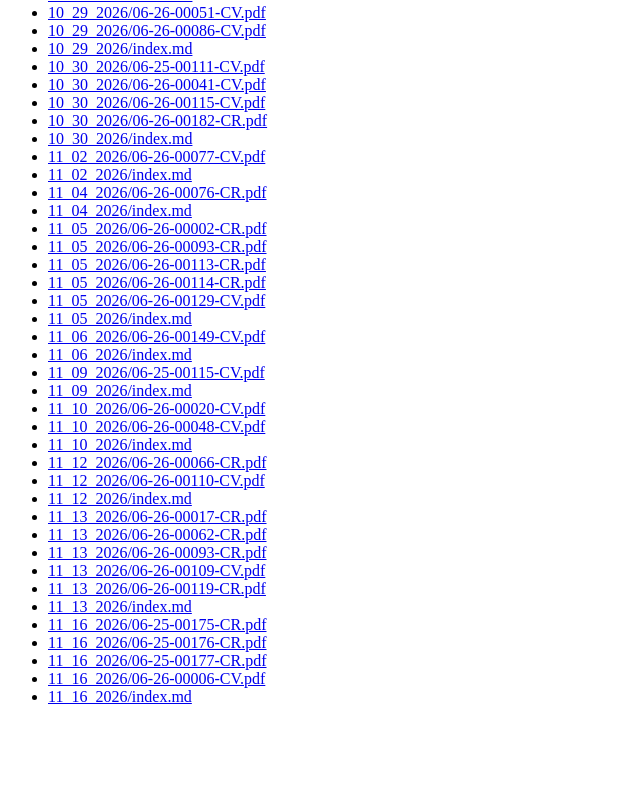
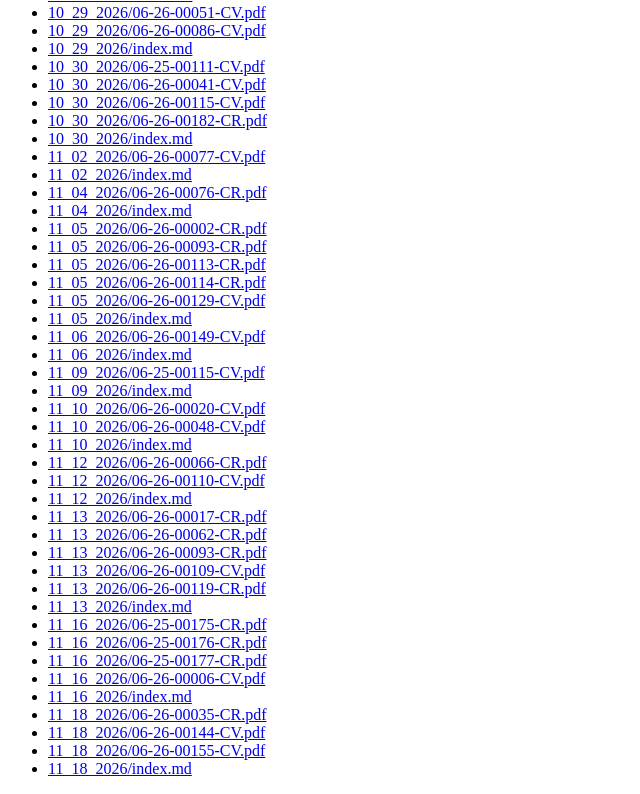
Before and after one commit to robertvw64/sixth-court-opinions, a plain HTML site: page index.html in a window 1280 px wide. Shown: the part 602-1396 px from the top of the page, without its empty margins (0-640 px from the left). Before the commit the page ends 1324 px from the top, so only its background shows below. Drawn offline with Linux system fonts and the light colour scheme.

Commit message:
Automated update: Court files and browser index

```diff
--- a/index.html
+++ b/index.html
@@ -69,4 +69,8 @@
 <li><a href="opinions/11_16_2026/06-25-00177-CR.pdf">11_16_2026/06-25-00177-CR.pdf</a></li>
 <li><a href="opinions/11_16_2026/06-26-00006-CV.pdf">11_16_2026/06-26-00006-CV.pdf</a></li>
 <li><a href="opinions/11_16_2026/index.md">11_16_2026/index.md</a></li>
+<li><a href="opinions/11_18_2026/06-26-00035-CR.pdf">11_18_2026/06-26-00035-CR.pdf</a></li>
+<li><a href="opinions/11_18_2026/06-26-00144-CV.pdf">11_18_2026/06-26-00144-CV.pdf</a></li>
+<li><a href="opinions/11_18_2026/06-26-00155-CV.pdf">11_18_2026/06-26-00155-CV.pdf</a></li>
+<li><a href="opinions/11_18_2026/index.md">11_18_2026/index.md</a></li>
 </ul></body></html>
```
Also changed, not shown: 4 other files.
